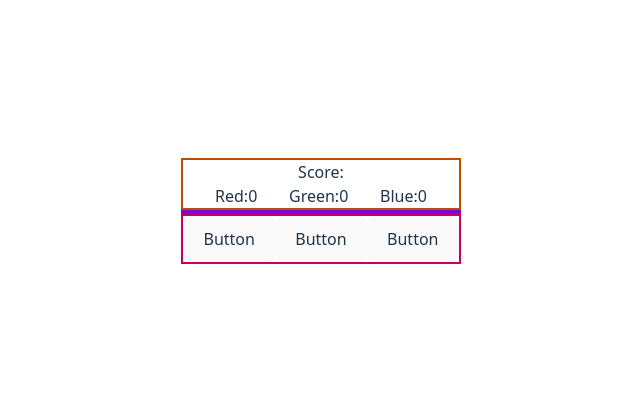
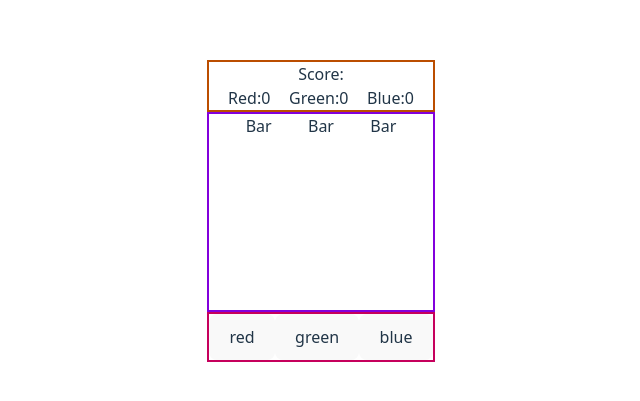
Before and after one commit to ZaraQureshi/ThreeButtons, a React (Vite) app: page / in a window 1280 px wide. Shown: the part 189-590 px from the top of the page, without its empty margins (319-959 px from the left). Built offline with nearby package versions, Linux system fonts and the light colour scheme.

Commit message:
cleaning up

```diff
--- a/src/App.tsx
+++ b/src/App.tsx
@@ -11,7 +11,7 @@ function App() {
 
   return (
     <>
-      <div>
+      <div className="w-full">
         <Component1/>
         <Component2/>
         <Component3/>
--- a/src/components/Button.tsx
+++ b/src/components/Button.tsx
@@ -17,7 +17,7 @@ export default function Button({ color }: { color: string }) {
         }
     }
 
-    function ClickButton(){
+    function ClickButton():any{
         dispatch(incrementbyColor({ color }))
 
     }
@@ -28,7 +28,7 @@ export default function Button({ color }: { color: string }) {
 
     return (
         <>
-            <button className={`border ${dynamicColor(color)} `}  onClick={ClickButton}>Button</button>
+            <button className={`border ${dynamicColor(color)} `}  onClick={ClickButton}>{color}</button>
         </>
     )
 }
--- a/src/components/Component2.tsx
+++ b/src/components/Component2.tsx
@@ -7,7 +7,7 @@ export default function Component2() {
 
     return (
         <>
-            <div className="flex flex-rows justify-evenly border-2 border-purple-700">
+            <div className="flex flex-rows justify-evenly border-2 border-purple-700 h-50">
                 {color.map((col) => <Bar color={col} height={count[col]} />)}
 
 
```
